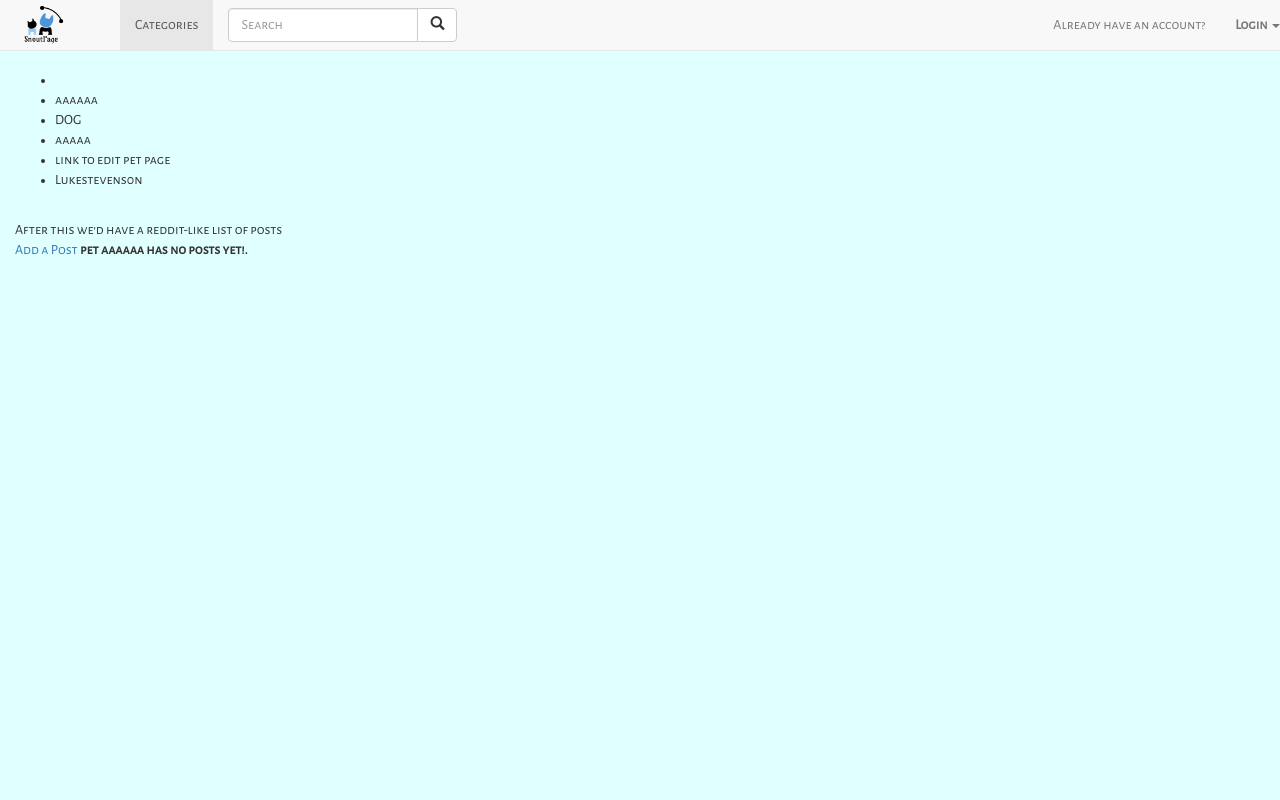
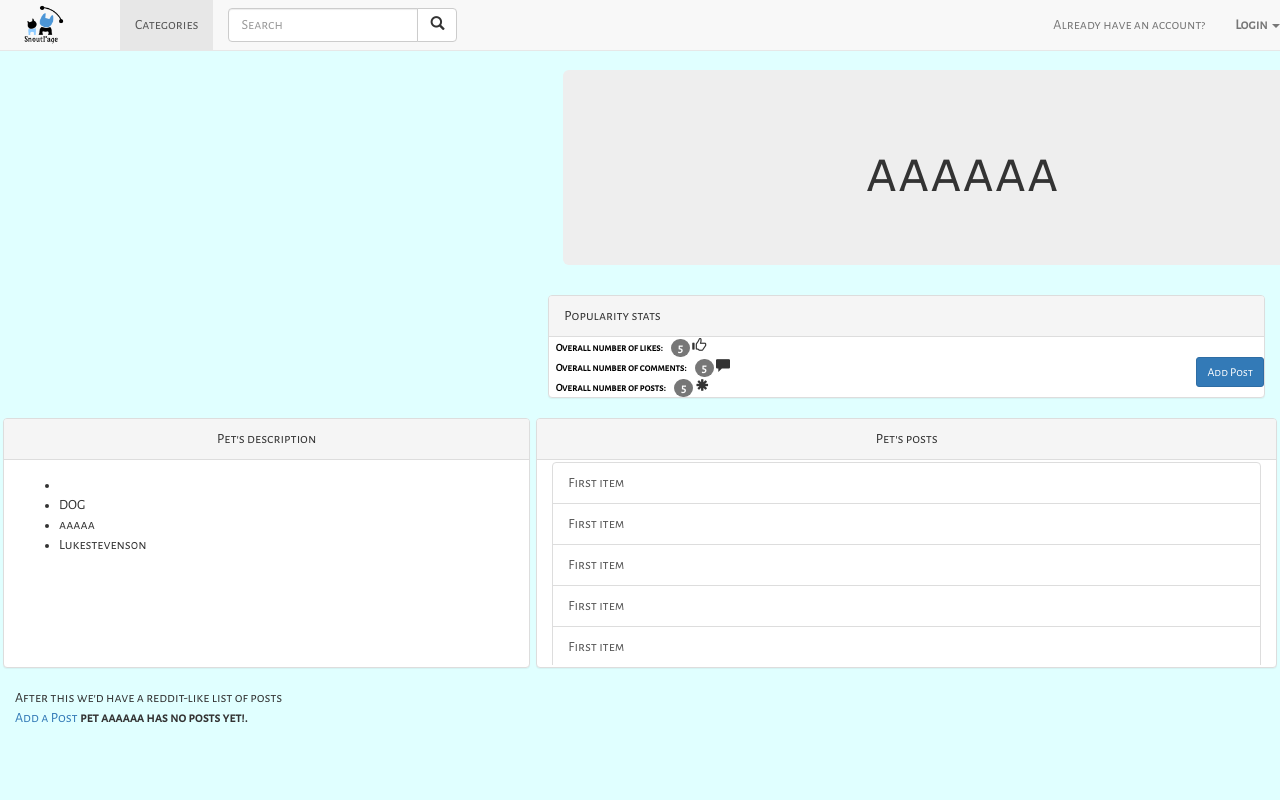
Before and after one commit to BozhanaKoleva/SnoutPage, a Django app: a page that uses SnoutPage_project/templates/SnoutPage/pet.html in a window 1280 px wide. Run offline with Django 3.2, Linux system fonts and the light colour scheme; data comes from the database, SQL or seed files in the repository; both versions use the stored data as it was after the commit; data that the repository does not hold is empty; some libraries are stand-ins or nearby versions.

Commit message:
Pet Profile Almost done

```diff
--- a/SnoutPage_project/static/css/styles.css
+++ b/SnoutPage_project/static/css/styles.css
@@ -216,3 +216,32 @@ img {
 #carousel-pet-name{
 	text-align:left;
 }
+
+#pet-name-jumbo{
+	width:70%;
+	text-align:center;
+}
+
+#popularity-text{
+	color:black;
+}
+#pet-posts-label{
+	text-align:center;
+}
+
+#pet-page-content{
+	height: 250px;
+}
+
+#pet-panel-panel{
+	margin-left: -12px;
+	margin-right: -12px;
+	height: 250px;
+}
+
+#pet-panel-post-body{
+	overflow:auto;
+	height:205px;
+	padding-top:2px;
+
+}
--- a/SnoutPage_project/templates/SnoutPage/pet.html
+++ b/SnoutPage_project/templates/SnoutPage/pet.html
@@ -3,16 +3,119 @@
 
 {% block body_block %}
 
-<ul>
-	<li>{{picture}}</li>
-	<li>{{name}}</li>
+
+<div class= "row">
+<div class = "col-xs-5">
+<img src = "{{picture}}">
+</div>
+<div class="col-xs-7">
+
+<div class="container">
+  <div id = "pet-name-jumbo"class="jumbotron">
+   <h1>{{name}}</h1>
+  </div>
+</div>
+
+
+<div class = "panel panel-default">
+<div class="panel-heading">Popularity stats</div>
+
+<span class="label" id = "popularity-text">Overall number of likes: </span> <span class="badge"> 5</span> <span class= "glyphicon glyphicon-thumbs-up"> </span> <!----------------- pet overall number of likes on pet's posts-------->
+
+<br>
+
+<span class="label" id = "popularity-text">Overall number of comments: </span> <span class="badge"> 5</span> <span class= "glyphicon glyphicon-comment"> </span>  <!----------------- pet overall number of comments on pet's posts -------->
+<a  href="{% url 'add_post' %}" class="btn btn-primary btn-sm pull-right" role="button">Add Post</a>
+<br>
+
+<span class="label" id = "popularity-text">Overall number of posts: </span> <span class="badge"> 5</span> <span class= "glyphicon glyphicon-asterisk"> </span>  <!----------------- pet overall number of posts -------->
+
+
+
+</div>
+</div>
+</div>
+
+<div class = "row" id ="pet-page-content">
+
+<div class = "col-lg-5">
+<div class="panel panel-default"  id = "pet-panel-panel" >
+  <div class="panel-heading" id = "pet-posts-label">Pet's description</div>
+  <div class="panel-body">
+
+  <ul>
+	<li></li>
 	<li>{{category}}</li>
 	<li>{{description}}</li>
-	<li> link to edit pet page</li>
+
 	<li> {{owner}} </li>
 
 
 </ul>
+
+
+
+</div>
+</div>
+</div>
+
+
+
+
+
+<div class="col-lg-7">
+<div class="panel panel-default" id = "pet-panel-panel" >
+  <div class="panel-heading" id = "pet-posts-label">Pet's posts</div>
+  <div class="panel-body" id = "pet-panel-post-body">
+
+   <!-- Trigger the modal with a button -->
+ <!-- For Post create a link ----------------------------------------------->
+   <div class="list-group">
+  <a href= "" data-toggle="modal" data-target="#myModal"  class="list-group-item">First item</a>
+  <a href= "" data-toggle="modal" data-target="#myModal"  class="list-group-item">First item</a>
+  <a href= "" data-toggle="modal" data-target="#myModal"  class="list-group-item">First item</a>
+  <a href= "" data-toggle="modal" data-target="#myModal"  class="list-group-item">First item</a>
+  <a href= "" data-toggle="modal" data-target="#myModal"  class="list-group-item">First item</a>
+  <a href= "" data-toggle="modal" data-target="#myModal"  class="list-group-item">First item</a>
+  <a href= "" data-toggle="modal" data-target="#myModal"  class="list-group-item">First item</a>
+  <a href= "" data-toggle="modal" data-target="#myModal"  class="list-group-item">First item</a>
+
+</div>
+
+  <!-- Trigger the modal with a button -->
+ <!-- For Post create a link ----------------------------------------------->
+
+<!-- Modal -->
+<div id="myModal" class="modal fade" role="dialog" data-backdrop="false">
+  <div class="modal-dialog">
+
+    <!-- Modal content-->
+    <div class="modal-content">
+      <div class="modal-header">
+        <button type="button" class="close" data-dismiss="modal">&times;</button>
+        <h4 class="modal-title">Modal Header</h4>
+      </div>
+      <div class="modal-body">
+        <p>Some text in the modal.</p>
+      </div>
+      <div class="modal-footer">
+        <button type="button" class="btn btn-default" data-dismiss="modal">Close</button>
+      </div>
+    </div>
+
+  </div>
+</div>
+
+
+
+	</div>
+</div>
+</div>
+
+</div>
+
+
+
 <br />
 After this we'd have a reddit-like list of posts
 
```
Also changed, not shown: SnoutPage_project/db.sqlite3.
